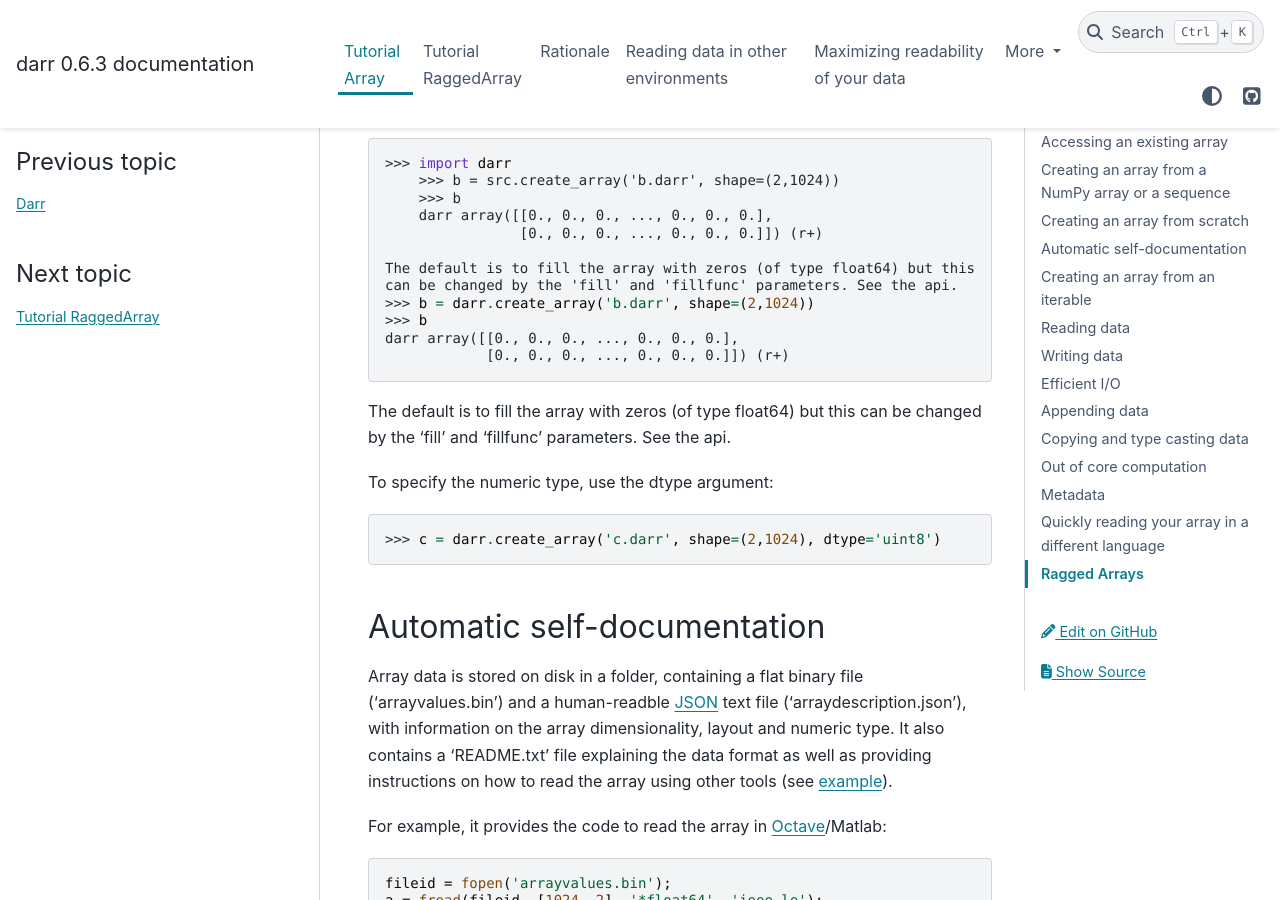
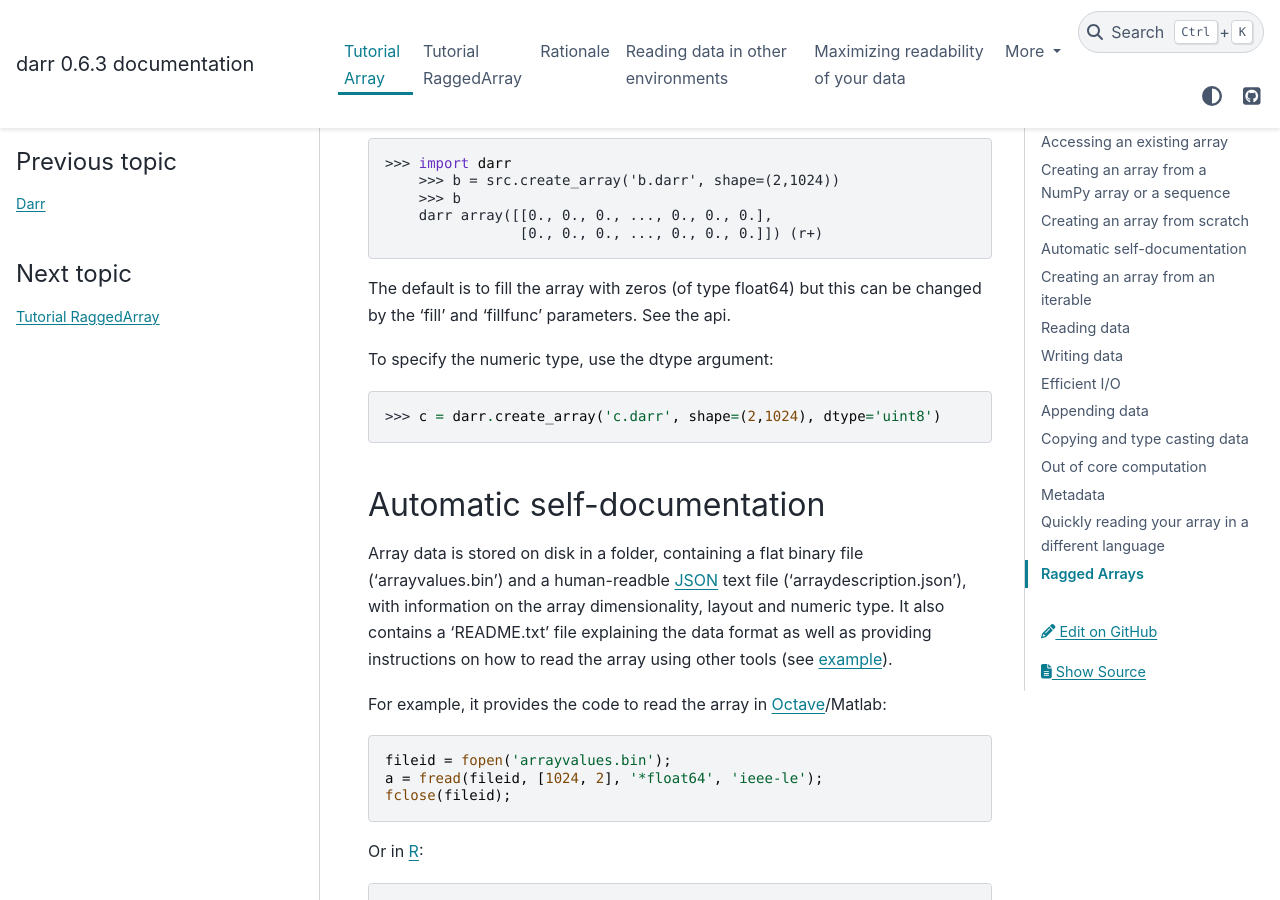
Before and after one commit to gbeckers/Darr, a Sphinx documentation site: the page built from docs/tutorialarray.rst, in a window 1280 px wide and 900 px high, scrolled down 1505 px. Built offline with Sphinx 7.4.7 and the PyData theme 0.15.4, drawn with Linux system fonts in a browser that asks for light colours.

Commit message:
fix stray lines in doc

```diff
--- a/docs/tutorialarray.rst
+++ b/docs/tutorialarray.rst
@@ -76,13 +76,6 @@ array first is not possible. The example here uses a small array:
         >>> b
         darr array([[0., 0., 0., ..., 0., 0., 0.],
                     [0., 0., 0., ..., 0., 0., 0.]]) (r+)
-
-    The default is to fill the array with zeros (of type float64) but this
-    can be changed by the 'fill' and 'fillfunc' parameters. See the api.
-    >>> b = darr.create_array('b.darr', shape=(2,1024))
-    >>> b
-    darr array([[0., 0., 0., ..., 0., 0., 0.],
-                [0., 0., 0., ..., 0., 0., 0.]]) (r+)
 
 The default is to fill the array with zeros (of type float64) but this
 can be changed by the 'fill' and 'fillfunc' parameters. See the api.
```
